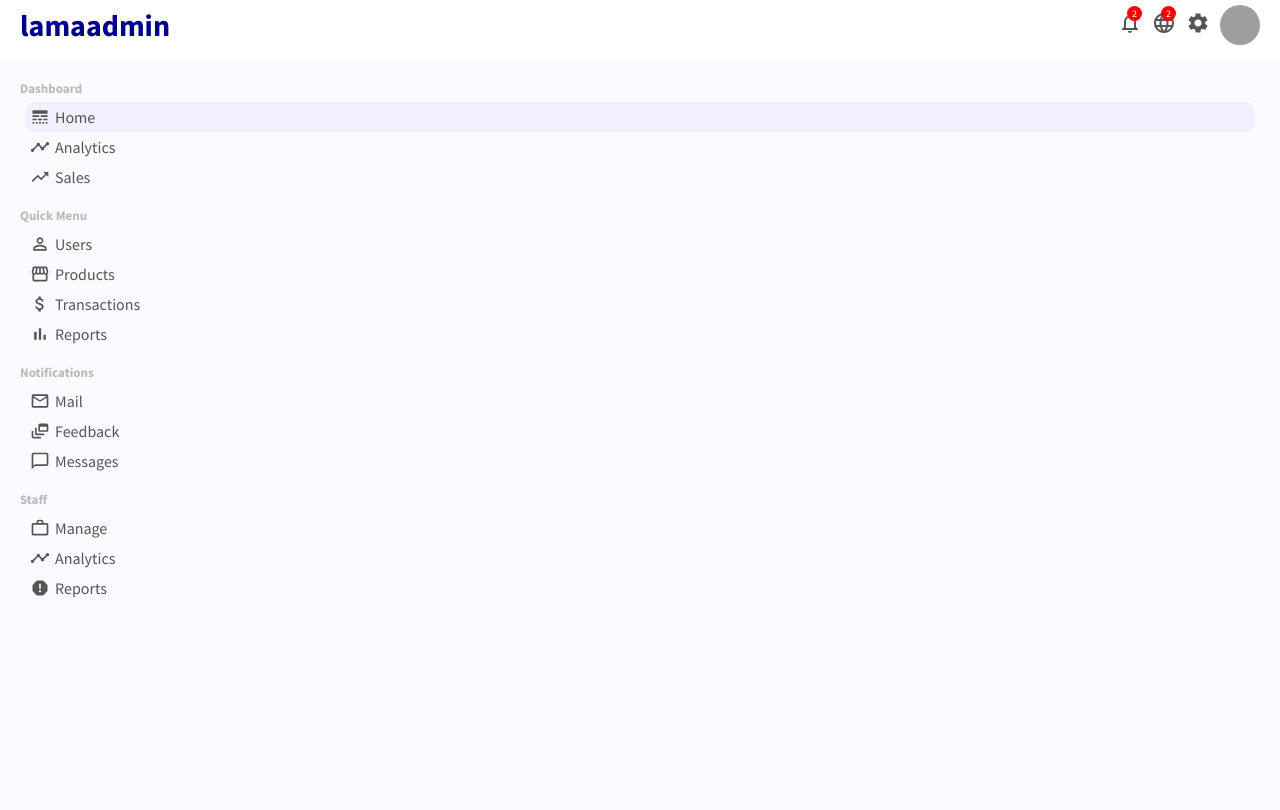
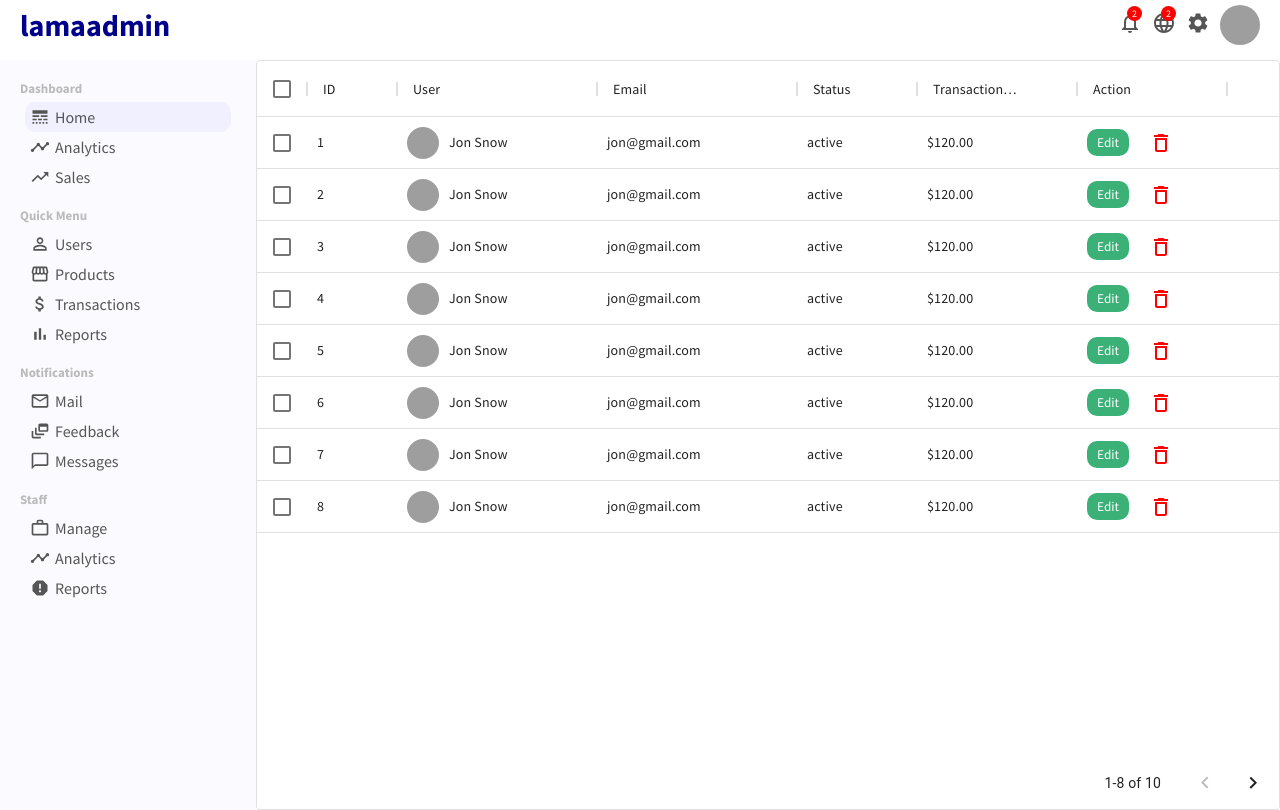
Before and after one commit to kdany25/react_js_military_program, a React (Create React App) app: page /patient in a window 1280 px wide. Built offline with nearby package versions, Linux system fonts and the light colour scheme; grey boxes are pictures that could not be loaded.

Commit message:
ft:(Patient-list)

```diff
--- a/package.json
+++ b/package.json
@@ -4,6 +4,7 @@
   "private": true,
   "dependencies": {
     "@material-ui/core": "^4.12.3",
+    "@material-ui/data-grid": "^4.0.0-alpha.37",
     "@material-ui/icons": "^4.11.2",
     "@testing-library/jest-dom": "^5.16.2",
     "@testing-library/react": "^12.1.2",
--- a/src/App.js
+++ b/src/App.js
@@ -4,6 +4,7 @@
 import "./App.css";
 import Home from "./Pages/Home/Home";
 import { BrowserRouter as Router, Switch, Route } from "react-router-dom";
+import PatientList from './Pages/PatientList/Patientlist'
 function App() {
   return (
     <Router>
@@ -14,6 +15,9 @@
         <Route exact path="/">
           <Home />
         </Route>
+        <Route exact path="/patient">
+          <PatientList />
+        </Route>
 
       </Switch>
     </div>
--- /dev/null
+++ b/src/Pages/PatientList/Patientlist.jsx
@@ -0,0 +1,72 @@
+import "./patient.css";
+import { DataGrid } from "@material-ui/data-grid";
+import { DeleteOutline } from "@material-ui/icons";
+import { userRows } from "../../dummyData";
+import { Link } from "react-router-dom";
+import { useState } from "react";
+
+export default function UserList() {
+  const [data, setData] = useState(userRows);
+
+  const handleDelete = (id) => {
+    setData(data.filter((item) => item.id !== id));
+  };
+
+  const columns = [
+    { field: "id", headerName: "ID", width: 90 },
+    {
+      field: "user",
+      headerName: "User",
+      width: 200,
+      renderCell: (params) => {
+        return (
+          <div className="userListUser">
+            <img className="userListImg" src={params.row.avatar} alt="" />
+            {params.row.username}
+          </div>
+        );
+      },
+    },
+    { field: "email", headerName: "Email", width: 200 },
+    {
+      field: "status",
+      headerName: "Status",
+      width: 120,
+    },
+    {
+      field: "transaction",
+      headerName: "Transaction Volume",
+      width: 160,
+    },
+    {
+      field: "action",
+      headerName: "Action",
+      width: 150,
+      renderCell: (params) => {
+        return (
+          <>
+            <Link to={"/user/" + params.row.id}>
+              <button className="userListEdit">Edit</button>
+            </Link>
+            <DeleteOutline
+              className="userListDelete"
+              onClick={() => handleDelete(params.row.id)}
+            />
+          </>
+        );
+      },
+    },
+  ];
+
+  return (
+    <div className="userList">
+      <DataGrid
+        rows={data}
+        disableSelectionOnClick
+        columns={columns}
+        pageSize={8}
+        checkboxSelection
+      />
+    </div>
+  );
+}
--- /dev/null
+++ b/src/Pages/PatientList/patient.css
@@ -0,0 +1,31 @@
+.userList {
+    flex: 4;
+  }
+
+  .userListUser {
+    display: flex;
+    align-items: center;
+  }
+
+  .userListImg {
+    width: 32px;
+    height: 32px;
+    border-radius: 50%;
+    object-fit: cover;
+    margin-right: 10px;
+  }
+
+  .userListEdit{
+      border: none;
+      border-radius: 10px;
+      padding: 5px 10px;
+      background-color: #3bb077;
+      color: white;
+      cursor: pointer;
+      margin-right: 20px;
+  }
+
+  .userListDelete{
+      color: red;
+      cursor: pointer;
+  }
--- a/src/dummyData.js
+++ b/src/dummyData.js
@@ -48,3 +48,95 @@
       "Active User": 3000,
     },
   ];
+  export const userRows = [
+    {
+      id: 1,
+      username: "Jon Snow",
+      avatar:
+        "https://images.pexels.com/photos/1152994/pexels-photo-1152994.jpeg?auto=compress&cs=tinysrgb&dpr=2&w=500",
+      email: "jon@gmail.com",
+      status: "active",
+      transaction: "$120.00",
+    },
+    {
+      id: 2,
+      username: "Jon Snow",
+      avatar:
+        "https://images.pexels.com/photos/1152994/pexels-photo-1152994.jpeg?auto=compress&cs=tinysrgb&dpr=2&w=500",
+      email: "jon@gmail.com",
+      status: "active",
+      transaction: "$120.00",
+    },
+    {
+      id: 3,
+      username: "Jon Snow",
+      avatar:
+        "https://images.pexels.com/photos/1152994/pexels-photo-1152994.jpeg?auto=compress&cs=tinysrgb&dpr=2&w=500",
+      email: "jon@gmail.com",
+      status: "active",
+      transaction: "$120.00",
+    },
+    {
+      id: 4,
+      username: "Jon Snow",
+      avatar:
+        "https://images.pexels.com/photos/1152994/pexels-photo-1152994.jpeg?auto=compress&cs=tinysrgb&dpr=2&w=500",
+      email: "jon@gmail.com",
+      status: "active",
+      transaction: "$120.00",
+    },
+    {
+      id: 5,
+      username: "Jon Snow",
+      avatar:
+        "https://images.pexels.com/photos/1152994/pexels-photo-1152994.jpeg?auto=compress&cs=tinysrgb&dpr=2&w=500",
+      email: "jon@gmail.com",
+      status: "active",
+      transaction: "$120.00",
+    },
+    {
+      id: 6,
+      username: "Jon Snow",
+      avatar:
+        "https://images.pexels.com/photos/1152994/pexels-photo-1152994.jpeg?auto=compress&cs=tinysrgb&dpr=2&w=500",
+      email: "jon@gmail.com",
+      status: "active",
+      transaction: "$120.00",
+    },
+    {
+      id: 7,
+      username: "Jon Snow",
+      avatar:
+        "https://images.pexels.com/photos/1152994/pexels-photo-1152994.jpeg?auto=compress&cs=tinysrgb&dpr=2&w=500",
+      email: "jon@gmail.com",
+      status: "active",
+      transaction: "$120.00",
+    },
+    {
+      id: 8,
+      username: "Jon Snow",
+      avatar:
+        "https://images.pexels.com/photos/1152994/pexels-photo-1152994.jpeg?auto=compress&cs=tinysrgb&dpr=2&w=500",
+      email: "jon@gmail.com",
+      status: "active",
+      transaction: "$120.00",
+    },
+    {
+      id: 9,
+      username: "Jon Snow",
+      avatar:
+        "https://images.pexels.com/photos/1152994/pexels-photo-1152994.jpeg?auto=compress&cs=tinysrgb&dpr=2&w=500",
+      email: "jon@gmail.com",
+      status: "active",
+      transaction: "$120.00",
+    },
+    {
+      id: 10,
+      username: "Jon Snow",
+      avatar:
+        "https://images.pexels.com/photos/1152994/pexels-photo-1152994.jpeg?auto=compress&cs=tinysrgb&dpr=2&w=500",
+      email: "jon@gmail.com",
+      status: "active",
+      transaction: "$120.00",
+    },
+  ];
```
Also changed, not shown: 1 other file (tests, documents, lock files or other folders).
